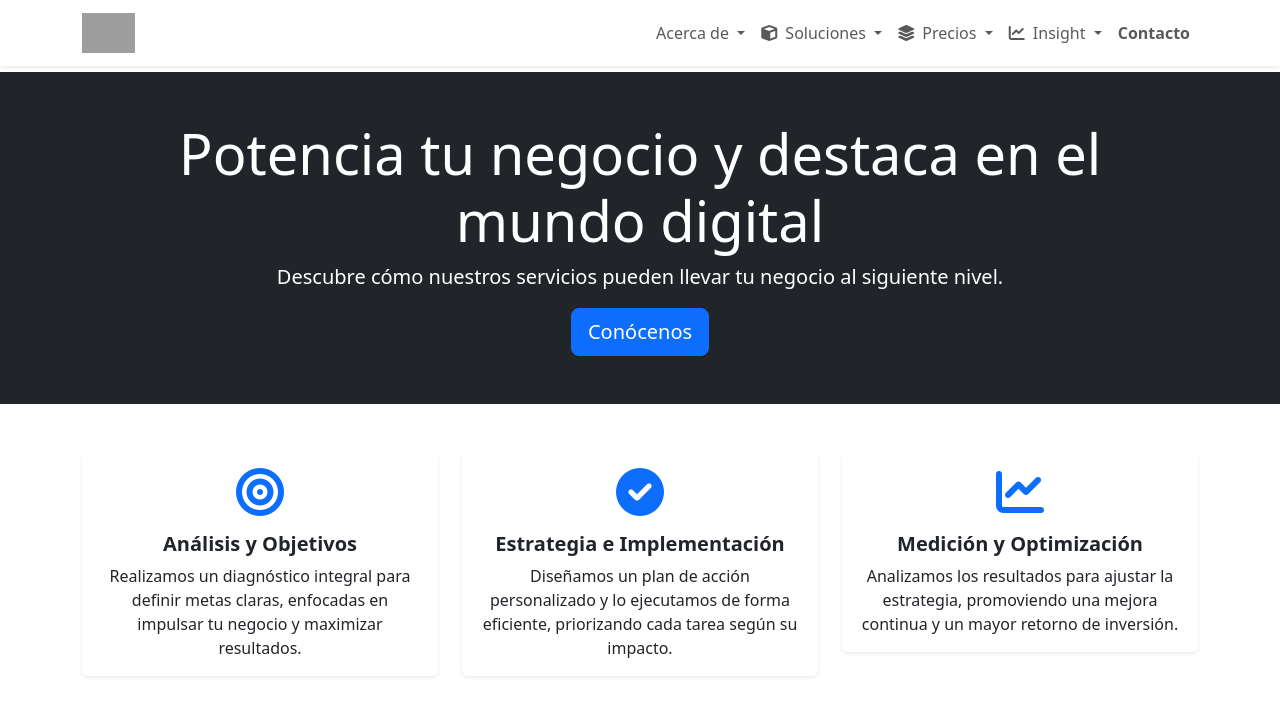
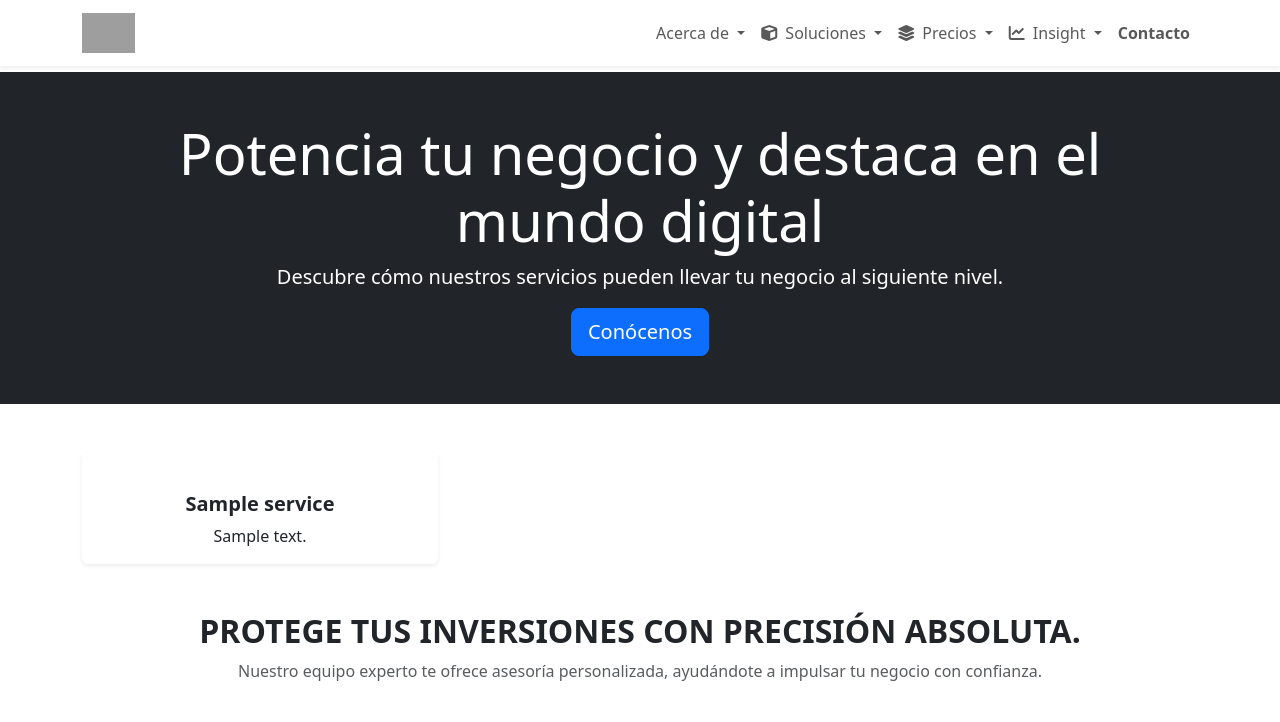
Before and after one commit to yoelayan/landing-innovate, a Django app: template app/apps/pages/templates/pages_home.html in a window 1280 px wide. Shown: the top 722 px of the page. Run offline with Django 5.2, Linux system fonts and the light colour scheme; the template is opened without the code that fills it: most values are stand-ins (such as "Sample title", 1, 10 or a date in 2020); grey boxes are pictures that could not be loaded.

Commit message:
update: primera fila: servicios

```diff
--- a/app/apps/pages/templates/pages_home.html
+++ b/app/apps/pages/templates/pages_home.html
@@ -6,92 +6,8 @@
 {% block content %}
 
 {% include "partials/partial_hero.html" %}
+{% include "partials/partial_services-benefits.html" %}
 
-<section id="services-benefits" class="py-5">
-    <div class="container">
-        <!-- Primera fila: Servicios -->
-        <div class="row text-center mb-5">
-            <div class="col-md-4">
-                <div class="card border-0 shadow-sm">
-                    <div class="card-body">
-                        <i class="fas fa-bullseye fa-3x text-primary mb-3"></i>
-                        <h5 class="card-title fw-bold">Análisis y Objetivos</h5>
-                        <p class="card-text">
-                            Realizamos un diagnóstico integral para definir metas claras, enfocadas en impulsar tu negocio y maximizar resultados.
-                        </p>
-                    </div>
-                </div>
-            </div>
-            <div class="col-md-4">
-                <div class="card border-0 shadow-sm">
-                    <div class="card-body">
-                        <i class="fas fa-check-circle fa-3x text-primary mb-3"></i>
-                        <h5 class="card-title fw-bold">Estrategia e Implementación</h5>
-                        <p class="card-text">
-                            Diseñamos un plan de acción personalizado y lo ejecutamos de forma eficiente, priorizando cada tarea según su impacto.
-                        </p>
-                    </div>
-                </div>
-            </div>
-            <div class="col-md-4">
-                <div class="card border-0 shadow-sm">
-                    <div class="card-body">
-                        <i class="fas fa-chart-line fa-3x text-primary mb-3"></i>
-                        <h5 class="card-title fw-bold">Medición y Optimización</h5>
-                        <p class="card-text">
-                            Analizamos los resultados para ajustar la estrategia, promoviendo una mejora continua y un mayor retorno de inversión.
-                        </p>
-                    </div>
-                </div>
-            </div>
-        </div>
-
-        <!-- Título central -->
-        <div class="text-center mb-5">
-            <h2 class="fw-bold">PROTEGE TUS INVERSIONES CON PRECISIÓN ABSOLUTA.</h2>
-            <p class="text-muted">
-                Nuestro equipo experto te ofrece asesoría personalizada, ayudándote a impulsar tu negocio con confianza.
-            </p>
-        </div>
-
-        <!-- Segunda fila: Beneficios -->
-        <div class="row text-center">
-            <div class="col-md-4">
-                <div class="card border-0 shadow-sm">
-                    <img src="{% static 'images/astronaut1.png' %}" class="card-img-top" alt="Genera más rentabilidad">
-                    <div class="card-body">
-                        <h5 class="card-title fw-bold">Genera más rentabilidad</h5>
-                        <p class="card-text">
-                            Creamos estrategias orientadas a optimizar tus recursos y aumentar tus ingresos de manera sostenible.
-                        </p>
-                    </div>
-                </div>
-            </div>
-            <div class="col-md-4">
-                <div class="card border-0 shadow-sm">
-                    <img src="{% static 'images/astronaut2.png' %}" class="card-img-top" alt="Aumenta tu presencia">
-                    <div class="card-body">
-                        <h5 class="card-title fw-bold">Aumenta tu presencia</h5>
-                        <p class="card-text">
-                            Fortalecemos tu imagen de marca y alcance digital, logrando que tu negocio destaque ante la competencia.
-                        </p>
-                    </div>
-                </div>
-            </div>
-            <div class="col-md-4">
-                <div class="card border-0 shadow-sm">
-                    <img src="{% static 'images/astronaut3.png' %}" class="card-img-top" alt="Trabajamos codo a codo contigo">
-                    <div class="card-body">
-                        <h5 class="card-title fw-bold">Trabajamos codo a codo contigo</h5>
-                        <p class="card-text">
-                            Brindándote atención personalizada y soluciones diseñadas a tu medida.
-                        </p>
-                    </div>
-                </div>
-            </div>
-        </div>
-    </div>
-</section>
 <section id="benefits" class="py-5 text-white" style="background-color: #2c2c54;">
     <div class="container text-center">
         <!-- Título principal -->
--- a/app/apps/pages/templates/partials/partial_services-benefits.html
+++ b/app/apps/pages/templates/partials/partial_services-benefits.html
@@ -0,0 +1,67 @@
+
+{% load static %}
+<section id="services-benefits" class="py-5">
+    <div class="container">
+        <!-- Primera fila: Servicios -->
+        <div class="row text-center mb-5">
+            {% for service in features %}
+                <div class="col-md-4">
+                    <div class="card border-0 shadow-sm">
+                        <div class="card-body">
+                            <i class="fas {{service.card_icon}} fa-3x text-primary mb-3"></i>
+                            <h5 class="card-title fw-bold">{{service.card_title}}</h5>
+                            <p class="card-text">
+                                {{service.card_text}}
+                            </p>
+                        </div>
+                    </div>
+                </div>
+            {% endfor %}
+        </div>
+
+        <!-- Título central -->
+        <div class="text-center mb-5">
+            <h2 class="fw-bold">PROTEGE TUS INVERSIONES CON PRECISIÓN ABSOLUTA.</h2>
+            <p class="text-muted">
+                Nuestro equipo experto te ofrece asesoría personalizada, ayudándote a impulsar tu negocio con confianza.
+            </p>
+        </div>
+
+        <!-- Segunda fila: Beneficios -->
+        <div class="row text-center">
+            <div class="col-md-4">
+                <div class="card border-0 shadow-sm">
+                    <img src="{% static 'images/astronaut1.png' %}" class="card-img-top" alt="Genera más rentabilidad">
+                    <div class="card-body">
+                        <h5 class="card-title fw-bold">Genera más rentabilidad</h5>
+                        <p class="card-text">
+                            Creamos estrategias orientadas a optimizar tus recursos y aumentar tus ingresos de manera sostenible.
+                        </p>
+                    </div>
+                </div>
+            </div>
+            <div class="col-md-4">
+                <div class="card border-0 shadow-sm">
+                    <img src="{% static 'images/astronaut2.png' %}" class="card-img-top" alt="Aumenta tu presencia">
+                    <div class="card-body">
+                        <h5 class="card-title fw-bold">Aumenta tu presencia</h5>
+                        <p class="card-text">
+                            Fortalecemos tu imagen de marca y alcance digital, logrando que tu negocio destaque ante la competencia.
+                        </p>
+                    </div>
+                </div>
+            </div>
+            <div class="col-md-4">
+                <div class="card border-0 shadow-sm">
+                    <img src="{% static 'images/astronaut3.png' %}" class="card-img-top" alt="Trabajamos codo a codo contigo">
+                    <div class="card-body">
+                        <h5 class="card-title fw-bold">Trabajamos codo a codo contigo</h5>
+                        <p class="card-text">
+                            Brindándote atención personalizada y soluciones diseñadas a tu medida.
+                        </p>
+                    </div>
+                </div>
+            </div>
+        </div>
+    </div>
+</section>
```
Also changed, not shown: app/apps/pages/views.py (+4 -4 lines).
